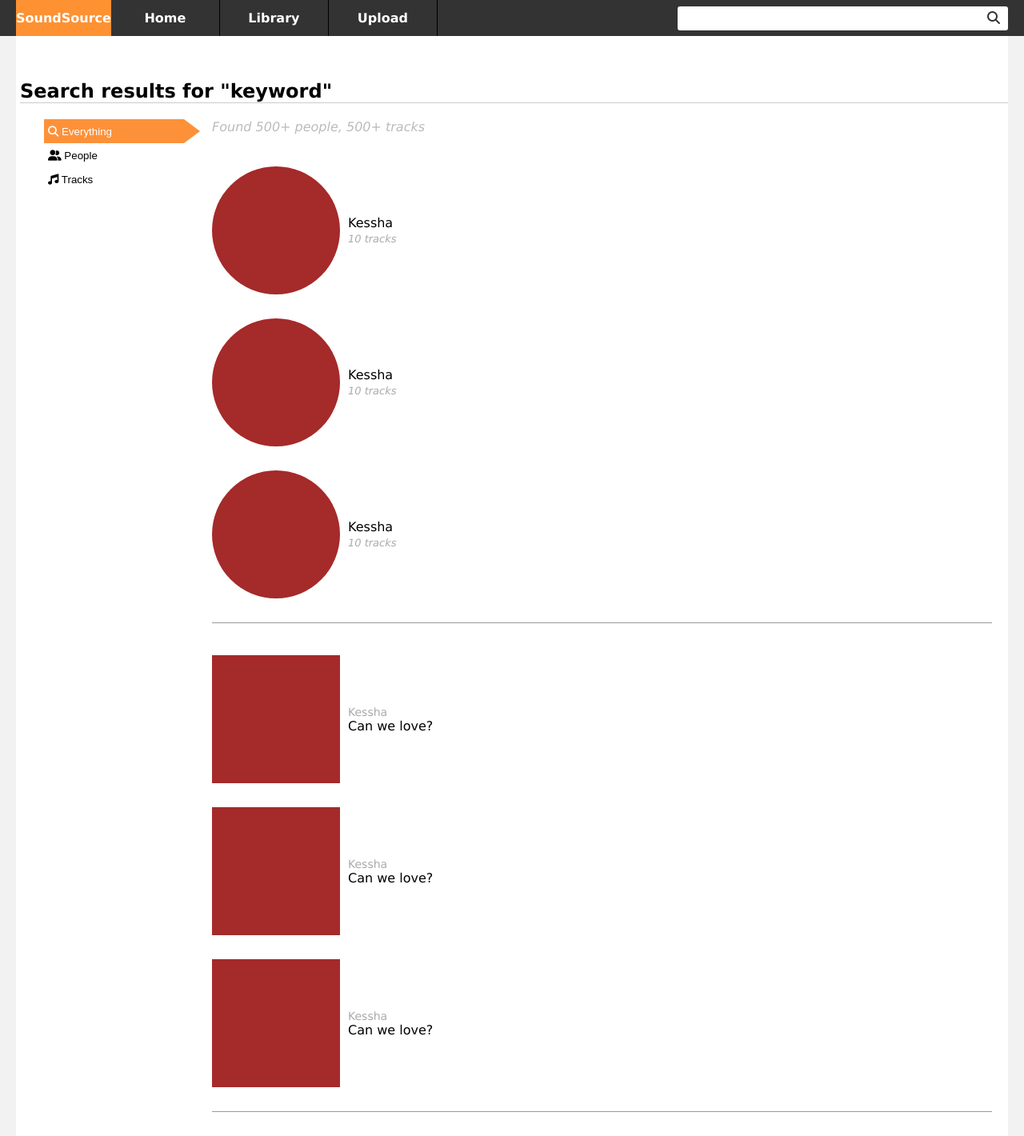
After one commit to pum-k/sound-source, a PHP site: page /search.html in a window 1280 px wide. The commit adds this page. Shown: the whole page at 80% size. Run offline with PHP 8.4, Linux system fonts and the light colour scheme; some libraries are stand-ins or nearby versions.

Commit message:
add upload & search pages

```diff
--- a/client/navbar.css
+++ b/client/navbar.css
@@ -8,9 +8,14 @@ body {
 }
 *,
 p,
-h3 {
+h3,
+a {
   margin: 0;
   padding: 0;
+}
+
+a {
+  text-decoration: none;
 }
 
 .ctn-main {
@@ -45,12 +50,13 @@ h3 {
   display: table;
 }
 
-.title > p,
-.item > p {
+.title > a,
+.item > a {
   font-weight: bold;
   text-align: center;
   vertical-align: middle;
   display: table-cell;
+  color: white;
 }
 
 .item {
--- /dev/null
+++ b/client/search.css
@@ -0,0 +1,127 @@
+*,
+p,
+h2 {
+  margin: 0;
+  padding: 0;
+}
+
+ul {
+  list-style-type: none;
+}
+
+a {
+  color: black;
+  text-decoration: none;
+}
+
+body {
+  box-sizing: border-box;
+}
+
+.value {
+  border-bottom: 0.5px solid #ccc;
+  margin-left: 5px;
+}
+
+.ctn-main {
+  height: auto !important;
+}
+
+.results {
+  padding: 20px;
+  display: flex;
+}
+
+.type {
+  width: 20%;
+  padding: 0 15px;
+}
+
+.search-item {
+  width: 100%;
+  text-align: left;
+}
+
+.total-search {
+  color: #bbb;
+}
+
+.ctn-search-item {
+  padding: 10px 0;
+  margin: 10px 0;
+  border-bottom: 1px solid #999;
+}
+
+.people {
+  display: flex;
+  padding: 10px 0;
+  margin: 10px 0;
+  align-items: center;
+}
+
+.people .avatar {
+  width: 160px;
+  height: 160px;
+  background-color: brown;
+  border-radius: 50%;
+}
+
+.info {
+  margin-left: 10px;
+}
+
+.people-name {
+  font-size: 16px;
+}
+
+.info i {
+  font-size: 13px;
+  color: #aaa;
+}
+
+.song {
+  display: flex;
+  padding: 10px 0;
+  margin: 10px 0;
+  align-items: center;
+}
+
+.song .avatar {
+  width: 160px;
+  height: 160px;
+  background-color: brown;
+}
+
+.artist {
+  font-size: 14px;
+  color: #aaa;
+}
+
+.btn-type {
+  width: 100%;
+  padding: 0 5px;
+  height: 30px;
+  background: transparent;
+  border: none;
+  text-align: left;
+  cursor: pointer;
+}
+
+.active {
+  background-color: #fd913a;
+  color: #fff;
+  display: block;
+}
+
+.type > ul > li {
+  display: flex;
+}
+
+.triangle-right {
+  width: 0;
+  height: 0;
+  border-top: 15px solid transparent;
+  border-left: 20px solid #fd913a;
+  border-bottom: 15px solid transparent;
+  display: none;
+}
--- /dev/null
+++ b/client/search.html
@@ -0,0 +1,119 @@
+<!DOCTYPE html>
+<html lang="en">
+  <head>
+    <link rel="stylesheet" href="./navbar.css" />
+    <link rel="stylesheet" href="./search.css" />
+    <meta charset="UTF-8" />
+    <meta http-equiv="X-UA-Compatible" content="IE=edge" />
+    <meta name="viewport" content="width=device-width, initial-scale=1.0" />
+    <title>Search</title>
+  </head>
+  <body>
+    <div class="navbar">
+      <div class="nav-content">
+        <div class="title">
+          <a href="./index.php">SoundSource</a>
+        </div>
+        <div class="item">
+          <a href="./index.php">Home</a>
+        </div>
+        <div class="item">
+          <a href="#">Library</a>
+        </div>
+        <div class="item">
+          <a href="upload.html">Upload</a>
+        </div>
+        <div class="item item-search">
+          <input type="search" />
+          <i class="fas fa-search"></i>
+        </div>
+      </div>
+    </div>
+
+    <div class="ctn-main">
+      <div class="value">
+        <h2>Search results for "keyword"</h2>
+      </div>
+      <div class="results">
+        <div class="type">
+          <ul>
+            <li>
+              <button class="btn-type active">
+                <i class="fas fa-search"></i> Everything
+              </button>
+              <div class="triangle-right"></div>
+            </li>
+            <li>
+              <button class="btn-type">
+                <i class="fas fa-user-friends"></i> People
+              </button>
+              <div class="triangle-right"></div>
+            </li>
+            <li>
+              <button class="btn-type">
+                <i class="fas fa-music"></i> Tracks
+              </button>
+              <div class="triangle-right"></div>
+            </li>
+          </ul>
+        </div>
+        <div class="search-item">
+          <i class="total-search">Found 500+ people, 500+ tracks</i>
+          <div class="ctn-search-item">
+            <!-- This for rendering -->
+            <div class="people">
+              <div class="avatar"></div>
+              <div class="info">
+                <p class="people-name">Kessha</p>
+                <i>10 tracks</i>
+              </div>
+            </div>
+            <div class="people">
+              <div class="avatar"></div>
+              <div class="info">
+                <p class="people-name">Kessha</p>
+                <i>10 tracks</i>
+              </div>
+            </div>
+            <div class="people">
+              <div class="avatar"></div>
+              <div class="info">
+                <p class="people-name">Kessha</p>
+                <i>10 tracks</i>
+              </div>
+            </div>
+          </div>
+          <div class="ctn-search-item">
+            <!-- This for rendering -->
+            <div class="song">
+              <div class="avatar"></div>
+              <div class="info">
+                <p class="artist">Kessha</p>
+                <p>Can we love?</p>
+              </div>
+            </div>
+            <div class="song">
+              <div class="avatar"></div>
+              <div class="info">
+                <p class="artist">Kessha</p>
+                <p>Can we love?</p>
+              </div>
+            </div>
+            <div class="song">
+              <div class="avatar"></div>
+              <div class="info">
+                <p class="artist">Kessha</p>
+                <p>Can we love?</p>
+              </div>
+            </div>
+          </div>
+        </div>
+      </div>
+    </div>
+  </body>
+  <script
+    src="https://kit.fontawesome.com/3e954ec838.js"
+    crossorigin="anonymous"
+  ></script>
+  <script src="search.js"></script>
+</html>
--- /dev/null
+++ b/client/search.js
@@ -0,0 +1,16 @@
+const btnTypes = document.getElementsByClassName("btn-type");
+let triangle = document.getElementsByClassName("triangle-right");
+triangle[0].style.display = "block";
+
+for (let i = 0; i < btnTypes.length; i++) {
+  btnTypes[i].addEventListener("click", function () {
+    let triangle = document.getElementsByClassName("triangle-right");
+    for (let j = 0; j < triangle.length; j++) {
+      triangle[j].style.display = "none";
+    }
+    let current = document.getElementsByClassName("active");
+    current[0].className = current[0].className.replace(" active", "");
+    this.className += " active";
+    this.parentNode.lastElementChild.style.display = "block";
+  });
+}
```
Also changed, not shown: client/navbar.html (+4 -4 lines), client/upload.css (added, +123 -0 lines), client/upload.html (+82 -11 lines), client/upload.js (added, +16 -0 lines), 1 other file.
